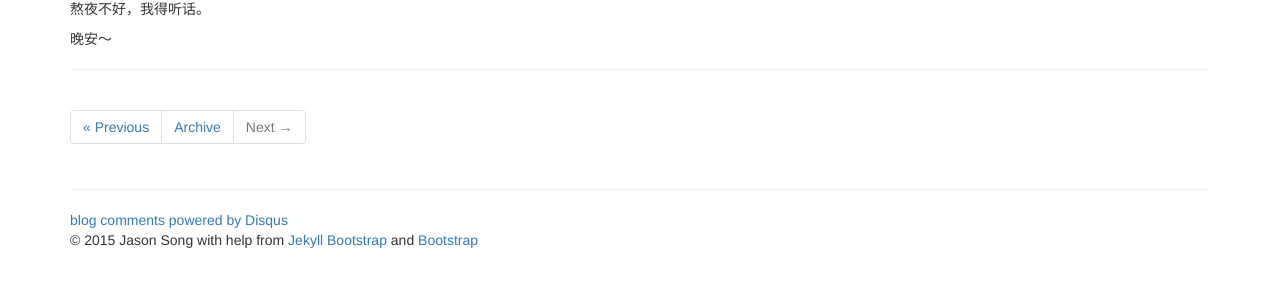
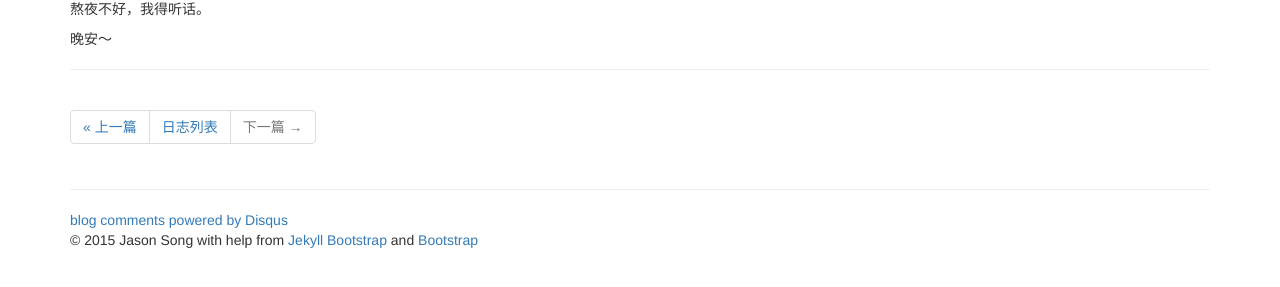
Before and after one commit to WolfogreRecycleBin/wolfogre.github.io, a Jekyll site: the page built from _posts/essay/2015-06-15-第一篇博客.md, in a window 1280 px wide. Shown: the part 303-590 px from the top of the page. Built offline with Jekyll 4.4.1, drawn with Linux system fonts in a browser that asks for light colours; nearby versions of some CDN libraries; library files that are not in the unit come from our copies; comment, search, counter and statistics services are not loaded.

Commit message:
change some words to Chinese

```diff
--- a/_includes/themes/bootstrap-3/post.html
+++ b/_includes/themes/bootstrap-3/post.html
@@ -30,15 +30,15 @@
     <hr>
     <ul class="pagination">
     {% if page.previous %}
-      <li class="prev"><a href="{{ BASE_PATH }}{{ page.previous.url }}" title="{{ page.previous.title }}">&laquo; Previous</a></li>
+      <li class="prev"><a href="{{ BASE_PATH }}{{ page.previous.url }}" title="{{ page.previous.title }}">&laquo; 上一篇</a></li>
     {% else %}
-      <li class="prev disabled"><a>&larr; Previous</a></li>
+      <li class="prev disabled"><a>&larr; 上一篇</a></li>
     {% endif %}
-      <li><a href="{{ BASE_PATH }}{{ site.JB.archive_path }}">Archive</a></li>
+      <li><a href="{{ BASE_PATH }}{{ site.JB.archive_path }}">日志列表</a></li>
     {% if page.next %}
-      <li class="next"><a href="{{ BASE_PATH }}{{ page.next.url }}" title="{{ page.next.title }}">Next &raquo;</a></li>
+      <li class="next"><a href="{{ BASE_PATH }}{{ page.next.url }}" title="{{ page.next.title }}">下一篇 &raquo;</a></li>
     {% else %}
-      <li class="next disabled"><a>Next &rarr;</a>
+      <li class="next disabled"><a>下一篇 &rarr;</a>
     {% endif %}
     </ul>
     <hr>
```
